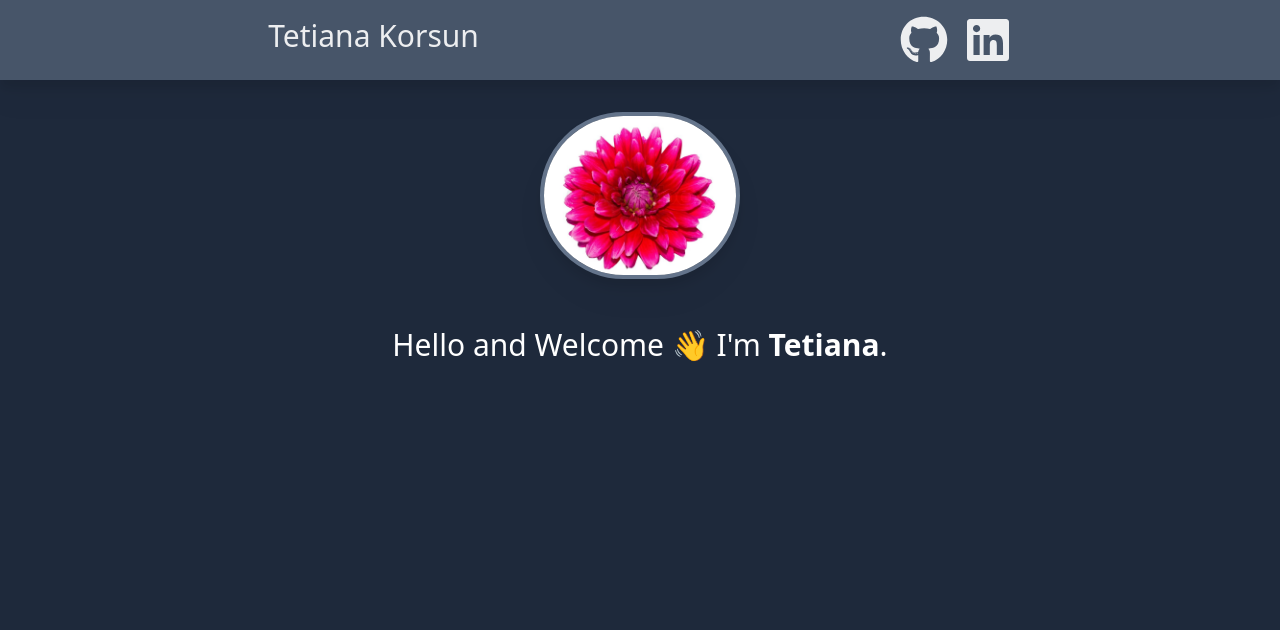
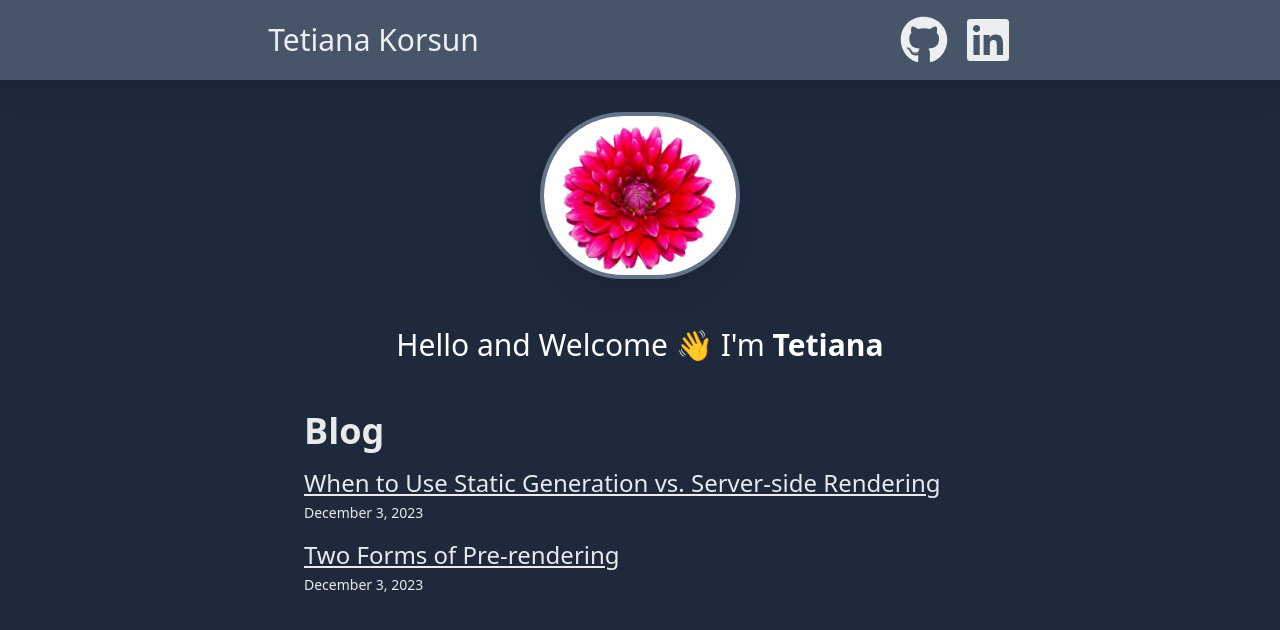
Before and after one commit to Tetiankaa/next_ts, a Next.js app: page / in a window 1280 px wide. Shown: the top 630 px of the page. Built offline with nearby package versions, Linux system fonts and the light colour scheme.

Commit message:
created BlogWebsite

```diff
--- a/package.json
+++ b/package.json
@@ -14,7 +14,9 @@
     "next": "14.0.3",
     "react": "^18",
     "react-dom": "^18",
-    "react-icons": "^4.12.0"
+    "react-icons": "^4.12.0",
+    "remark": "^15.0.1",
+    "remark-html": "^16.0.1"
   },
   "devDependencies": {
     "@tailwindcss/typography": "^0.5.10",
--- /dev/null
+++ b/src/app/components/ListItem.tsx
@@ -0,0 +1,22 @@
+import React from "react";
+import {IBlogPost} from "@/interfaces/BlogPostInterface";
+import getFormattedDate from "@/lib/getFormattedDate";
+import Link from "next/link";
+
+type Props = {
+    post:IBlogPost
+}
+const ListItem = ({post}:Props) => {
+        const {id,title,date} = post;
+        const formattedDate = getFormattedDate(date);
+
+    return (
+     <li className={'mt-4 text-2xl dark:text-white/90'}>
+         <Link href={`/posts/${id}`} className={'underline hover:text-black/70 dark:hover:text-white'}>{title}</Link>
+         <br/>
+         <p className={'text-sm mt-1'}>{formattedDate}</p>
+     </li>
+    );
+};
+
+export default ListItem;
--- a/src/app/components/MyProfilePic.tsx
+++ b/src/app/components/MyProfilePic.tsx
@@ -6,7 +6,7 @@ const MyProfilePics = () => {
     return (
      <section className={'w-full mx-auto'}>
          <Image
-             className="border-4 border-slate-500 drop-shadow-xl shadow-black rounded-full mx-auto mt-8"
+             className="border-4 border-black dark:border-slate-500 drop-shadow-xl shadow-black rounded-full mx-auto mt-8"
              src='/images/flower.jpg'
              alt={'tetiana korsun'}
              width={200}
--- a/src/app/components/NavBar.tsx
+++ b/src/app/components/NavBar.tsx
@@ -7,7 +7,8 @@ const NavBar = () => {
     return (
   <nav className={'bg-slate-600 p-4 sticky top-0 drop-shadow-xl z-10'}>
         <div className={'prose prose-xl mx-auto flex justify-between flex-col sm:flex-row'}>
-            <h1 className={'text-3xl font-bold text-white grid place-content-center mb-2 '}>
+
+            <h1 className={'text-3xl font-bold text-white grid place-content-center mb-2 md:mb-0'}>
                 <Link href={'/'} className={'text-white/90 no-underline hover:text-white'}>Tetiana Korsun</Link>
             </h1>
 
--- /dev/null
+++ b/src/app/components/Posts.tsx
@@ -0,0 +1,19 @@
+import React from "react";
+import {getSortedPostsData} from "@/lib/posts";
+import ListItem from "@/app/components/ListItem";
+
+const Posts = () => {
+
+    const posts = getSortedPostsData();
+
+    return (
+   <section className={'mt-6 mx-auto max-w-2xl'}>
+        <h2 className={'text-4xl font-bold dark:text-white/90'}>Blog</h2>
+       <ul className={'w-full'}>
+           {posts.map(post=><ListItem key={post.id} post={post}/>)}
+       </ul>
+   </section>
+    );
+};
+
+export default Posts;
--- a/src/app/layout.tsx
+++ b/src/app/layout.tsx
@@ -17,8 +17,8 @@ export default function RootLayout({
   children: React.ReactNode
 }) {
   return (
-    <html lang="en">
-      <body className={'bg-slate-800'} >
+    <html lang="en" className={"dark"}>
+      <body className={'dark:bg-slate-800'} >
       <NavBar/>
       <MyProfilePic/>
       {children}</body>
--- a/src/app/page.tsx
+++ b/src/app/page.tsx
@@ -1,16 +1,18 @@
 import React from "react";
+import Posts from "@/app/components/Posts";
 
 const Home = () => {
 
     return (
         <main className={'px-6 mx-auto'}>
-            <p className={'mt-12 mb-12 text-3xl text-center text-white'}>
+            <p className={'mt-12 mb-12 text-3xl text-center dark:text-white'}>
                 Hello and Welcome 👋&nbsp;
 
                 <span className={'whitespace-nowrap'}>
-                     I'm <span className={'font-bold'}>Tetiana</span>.
+                     I&apos;m <span className={'font-bold'}>Tetiana</span>
                 </span>
             </p>
+            <Posts/>
         </main>
     );
 };
--- /dev/null
+++ b/src/app/posts/[postId]/not-found.tsx
@@ -0,0 +1,9 @@
+import React from "react";
+
+const NotFound = () => {
+    return (
+       <h1>The requested post does not exist.</h1>
+    );
+};
+
+export default NotFound;
--- /dev/null
+++ b/src/app/posts/[postId]/page.tsx
@@ -0,0 +1,60 @@
+import React, {FC} from "react";
+import {getPostData, getSortedPostsData} from "@/lib/posts";
+import notFound from "@/app/posts/[postId]/not-found";
+import {Metadata} from "next";
+import getFormattedDate from "@/lib/getFormattedDate";
+import Link from "next/link";
+
+interface IProps {
+    params: { postId: string }
+}
+
+export function generateStaticParams(){
+    const posts = getSortedPostsData();
+    return  posts.map(post=>(
+        {postId:post.id}
+    ))
+}
+
+export const generateMetadata = ({params:{postId}}:IProps):Metadata =>{
+    const posts = getSortedPostsData();
+    const post = posts.find(post=>post.id === postId);
+
+    if (!post){
+        return {
+            title:'Post Not Found'
+        }
+    }
+    return {
+        title:`${post?.title}`,
+    }
+}
+const Post:FC<IProps> = async ({params:{postId}}) => {
+    const posts = getSortedPostsData();
+
+    if (!posts.find(post=>post.id === postId)){
+        return notFound();
+    }
+
+    const {title,date,contentHtml} = await getPostData(postId);
+
+    const pubDate = getFormattedDate(date);
+
+    return (
+      <main className={'px-6 prose prose-xl prose-slate dark:prose-invert mx-auto'}>
+
+          <h1 className={'text-3xl mt-4 mb-0'}>{title}</h1>
+          <p className={'mt-0'}>{pubDate}</p>
+
+          <article>
+              <section dangerouslySetInnerHTML={{__html:contentHtml}}/>
+              <p>
+                  <Link href={'/'}>← Back to home</Link>
+              </p>
+          </article>
+
+      </main>
+    );
+};
+
+export default Post;
--- /dev/null
+++ b/src/lib/getFormattedDate.tsx
@@ -0,0 +1,3 @@
+  export default function getFormattedDate(dateString:string):string{
+      return new Intl.DateTimeFormat('en-US',{dateStyle:'long'}).format(new Date(dateString))
+  }
--- a/src/lib/posts.ts
+++ b/src/lib/posts.ts
@@ -1,12 +1,13 @@
 import fs from 'fs'
 import path from 'path'
 import matter from 'gray-matter'
-// import { remark } from 'remark'
-// import html from 'remark-html'
+import { remark } from 'remark'
+import html from 'remark-html'
 
 import {IBlogPost} from "@/interfaces/BlogPostInterface";
 
-const postsDirectory = path.join(process.cwd(), 'blogposts')
+
+const postsDirectory = path.join(process.cwd(),'src', 'blogposts')
 
 export function getSortedPostsData() {
     // Get file names under /posts
--- a/tailwind.config.ts
+++ b/tailwind.config.ts
@@ -1,5 +1,6 @@
 /** @type {import('tailwindcss').Config} */
 module.exports = {
+  darkMode: 'class',
   content: ["./src/**/*.{tsx,ts,js}"],
   theme: {
     extend: {},
```
Also changed, not shown: 1 other file (tests, documents, lock files or other folders).
